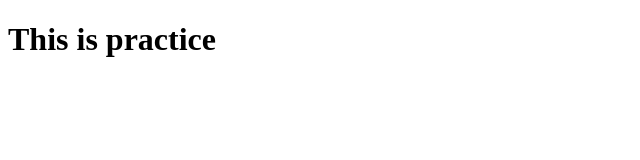
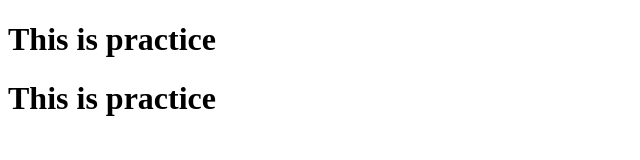
Before and after one commit to avinashbendale/practice, a plain HTML site: page index.html in a window 1280 px wide. Shown: the whole page, without its empty margins (0-640 px from the left). Drawn offline with Linux system fonts and the light colour scheme.

Commit message:
now save

```diff
--- a/index.html
+++ b/index.html
@@ -8,5 +8,6 @@
 </head>
 <body>
     <h1>This is practice</h1>
+    <h1>This is practice</h1>
 </body>
 </html>
```
